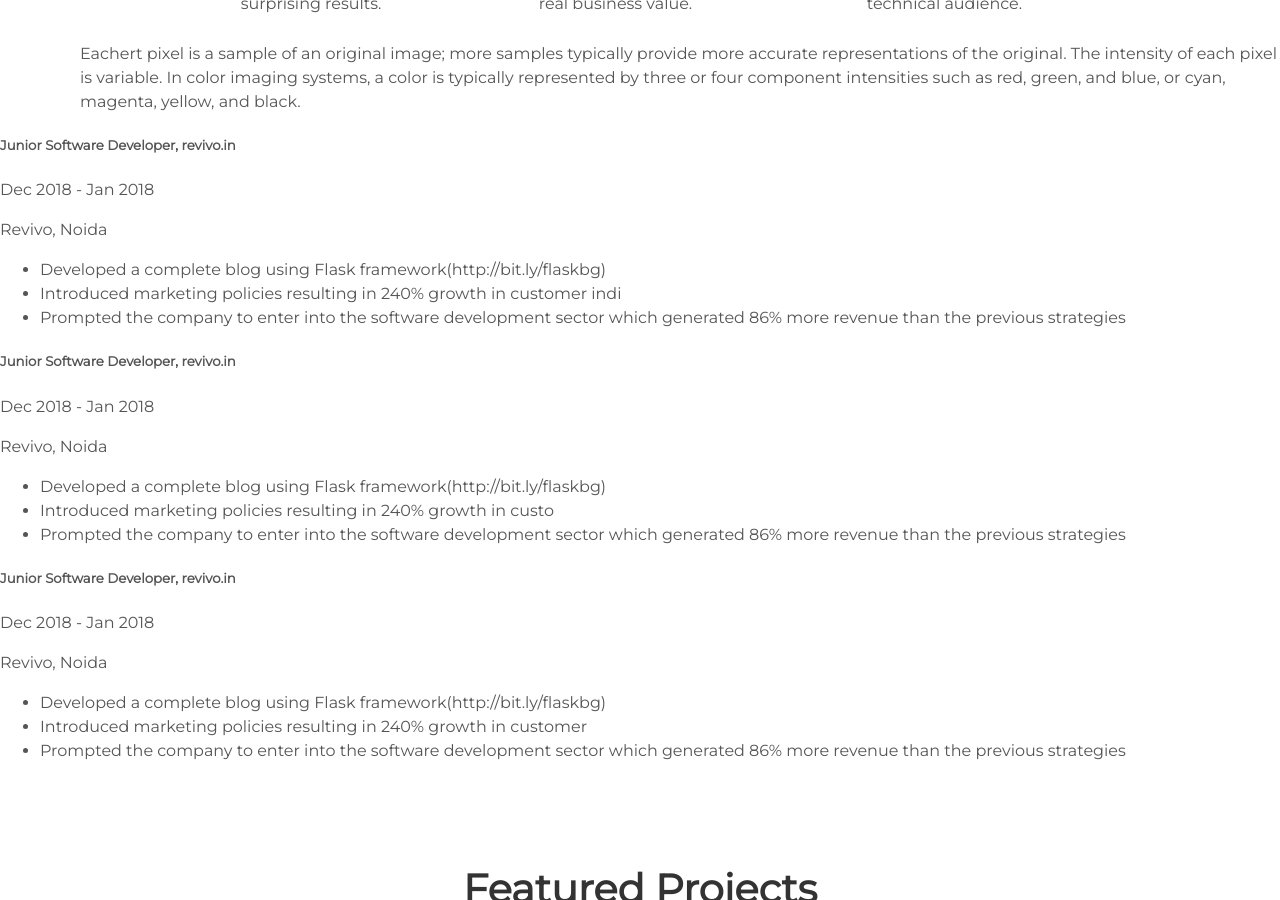
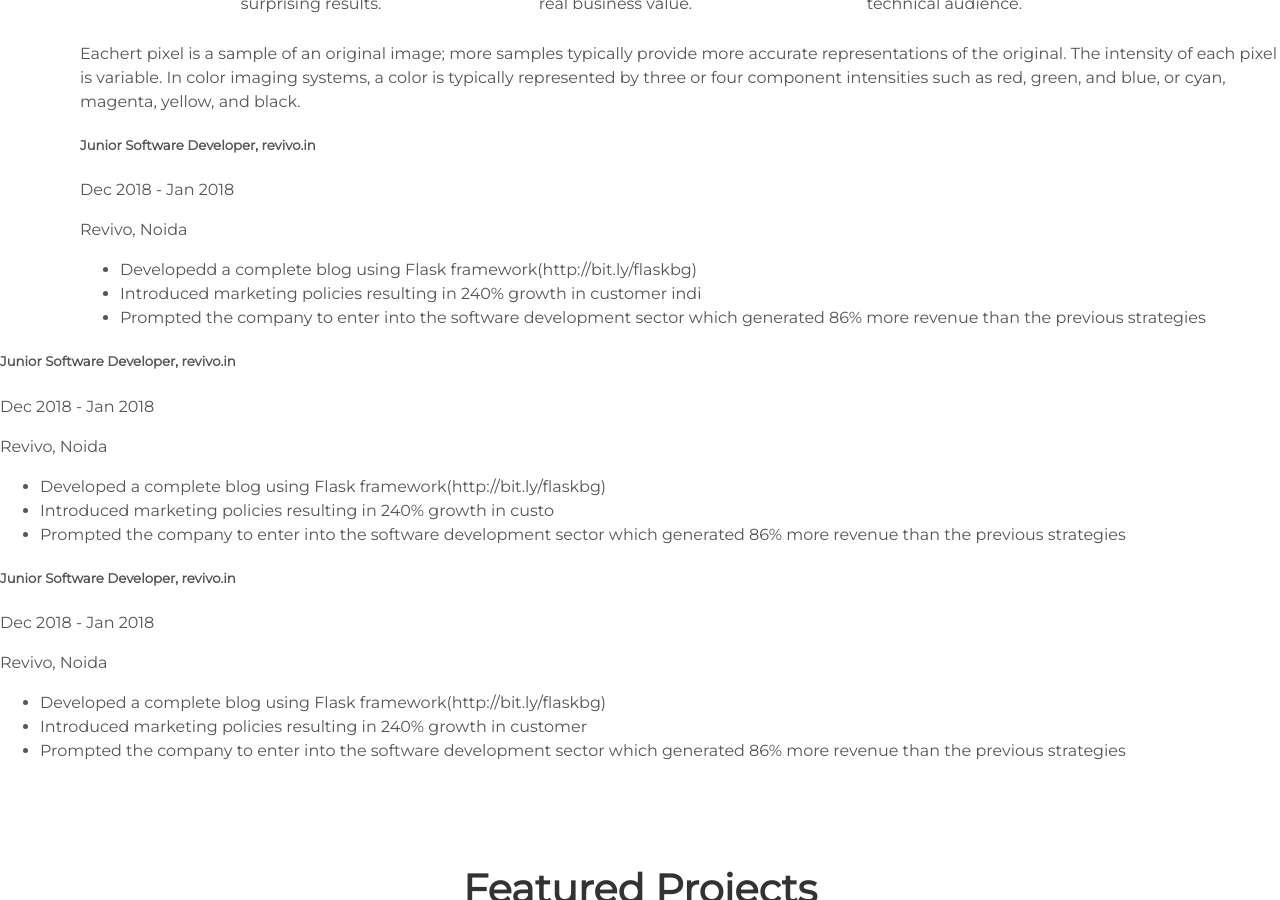
Before and after one commit to arkadee/arkadee.github.io, a Jekyll site: the page built from index.html, in a window 1280 px wide and 900 px high, scrolled down 1786 px. Built offline with Jekyll 4.4.1, drawn with Linux system fonts in a browser that asks for light colours.

Commit message:
Update experience.html

```diff
--- a/_includes/experience.html
+++ b/_includes/experience.html
@@ -2,12 +2,12 @@
         Eachert pixel is a sample of an original image; more samples typically provide more accurate representations of the original. The intensity of each pixel is variable. In color imaging systems, a color is typically represented by three or four component intensities such as red, green, and blue, or cyan, magenta, yellow, and black.
 </div>
 
-<div>
+<div style="margin-left: 80px;">
         <h5>Junior Software Developer, revivo.in</h5>
             Dec 2018 - Jan 2018
         <p>Revivo, Noida</p>
         <ul>
-            <li>Developed a complete blog using Flask framework(http://bit.ly/flaskbg)</li>
+            <li>Developedd a complete blog using Flask framework(http://bit.ly/flaskbg)</li>
             <li>Introduced marketing policies resulting in 240% growth in customer indi</li>
             <li>Prompted the company to enter into the software development sector which generated 86% more revenue than the previous strategies</li>
         </ul>
```
